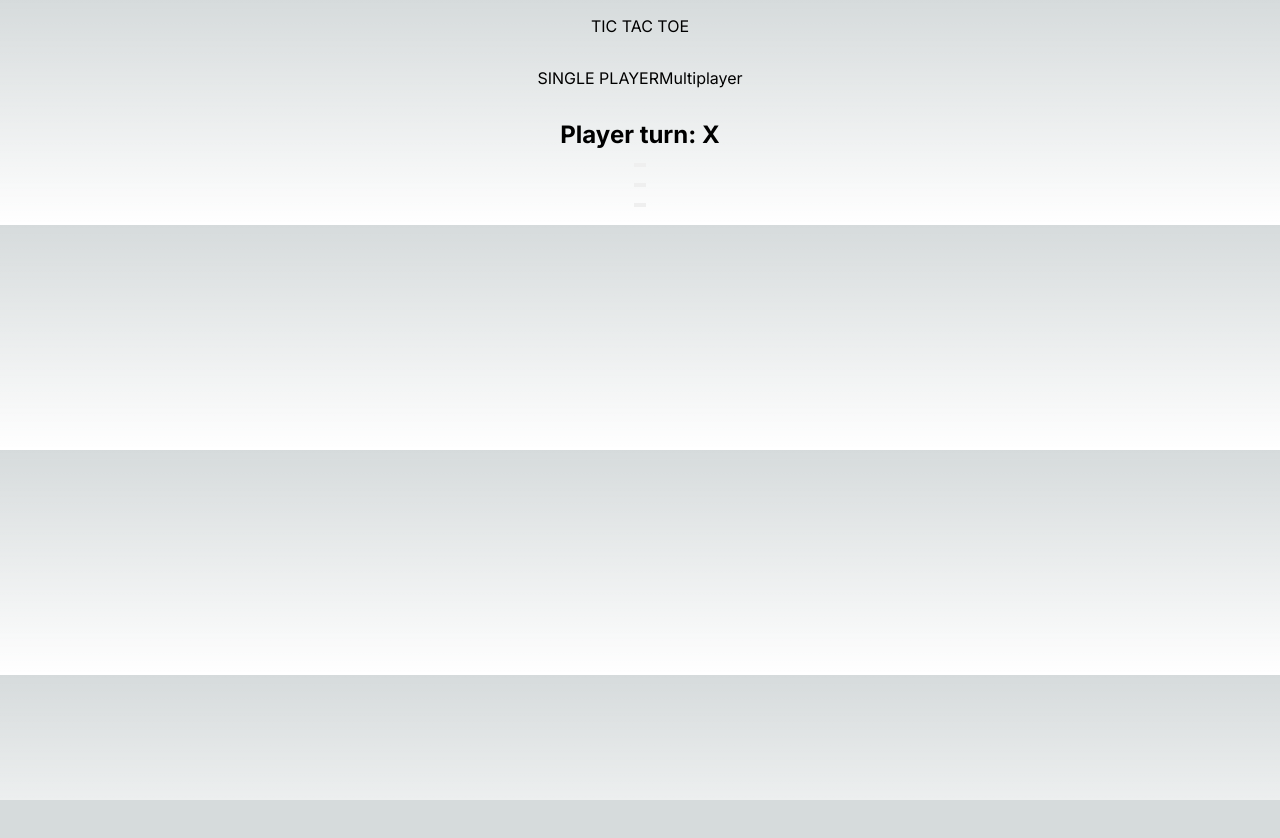
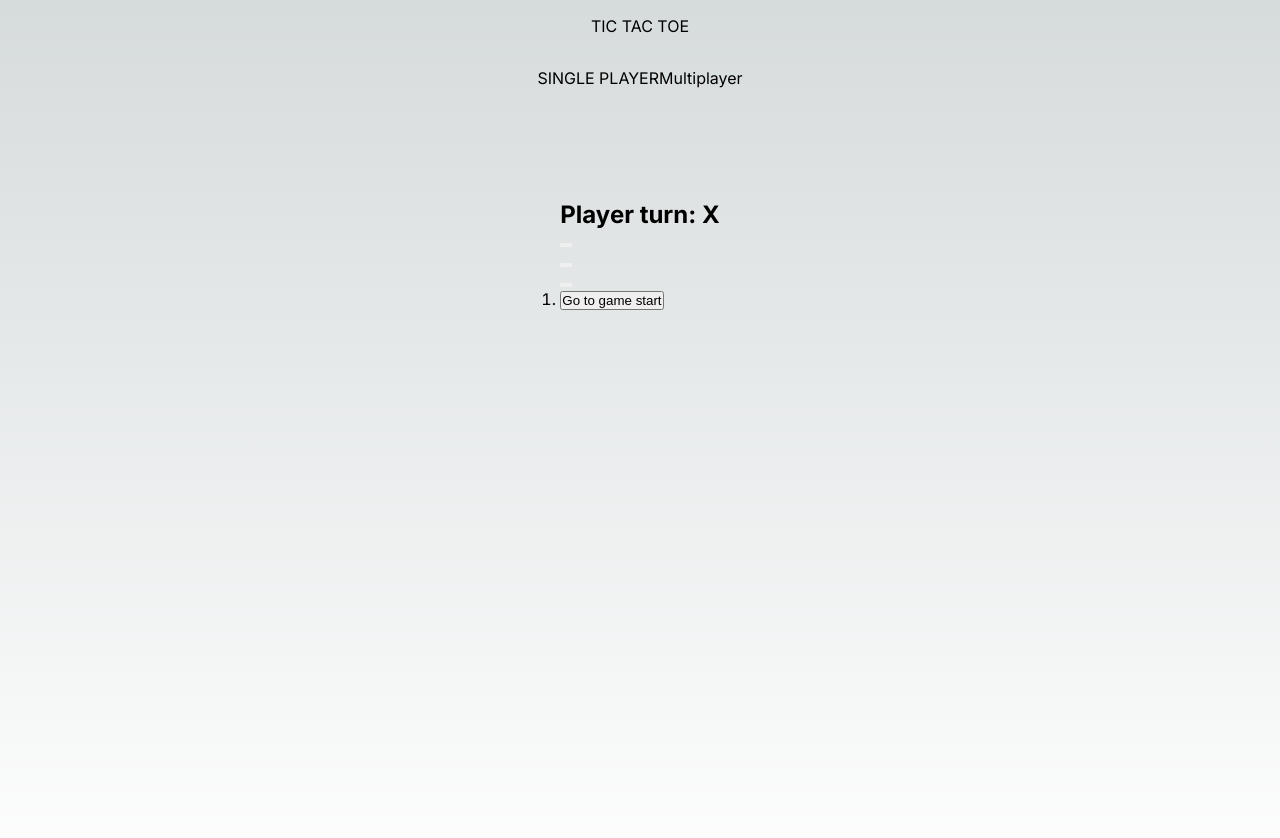
Before and after one commit to GabrielWarner/NextJS-React-TicTacToe, a Next.js app: page / in a window 1280 px wide. Shown: the top 838 px of the page. Before the commit the page ends 800 px from the top, so only its background shows below. Built offline with nearby package versions, Linux system fonts and the light colour scheme.

Commit message:
added moves const to

```diff
--- a/app/components/game.tsx
+++ b/app/components/game.tsx
@@ -12,9 +12,33 @@
         setXIsNext(!xIsNext)
     }
 
+    //TODO:
+    function jumpTo(nextMove) {
+
+    }
+
+    const moves = history.map((squares, move) => {
+        let description
+        if(move > 0){
+            description = 'Go to move #' + move
+        }else{
+            description = 'Go to game start'
+        }
+        return(
+            <li>
+                <button onClick={ () => jumpTo(move)}>{description}</button>
+            </li>
+        )
+    })
+
     return(
         <>
+        <section>
         <Board squares={currentSquares} xIsNext={xIsNext} onPlay={handlePlay}/>
+        </section>
+        <section>
+        <ol>{moves}</ol>
+        </section>
         </>
     )
 }
--- a/app/page.module.css
+++ b/app/page.module.css
@@ -1,8 +1,8 @@
-/* .main {
+.main {
   display: flex;
   flex-direction: column;
   justify-content: space-between;
   align-items: center;
   padding: 6rem;
   min-height: 100vh;
-} */
+}
--- a/app/page.tsx
+++ b/app/page.tsx
@@ -4,9 +4,9 @@
 export default function Home() {
   return (
     <main className={styles.main}>
-      <nav>
+      <main>
         <Game/>
-      </nav>
+      </main>
     </main>
   )
 }
--- a/app/styles.module.css
+++ b/app/styles.module.css
@@ -1,4 +1,4 @@
-/* .main {
+.main {
     display: flex;
     flex-direction: column;
     justify-content: space-between;
@@ -13,4 +13,4 @@
 
 .board-row {
 
-} */
+}
```
